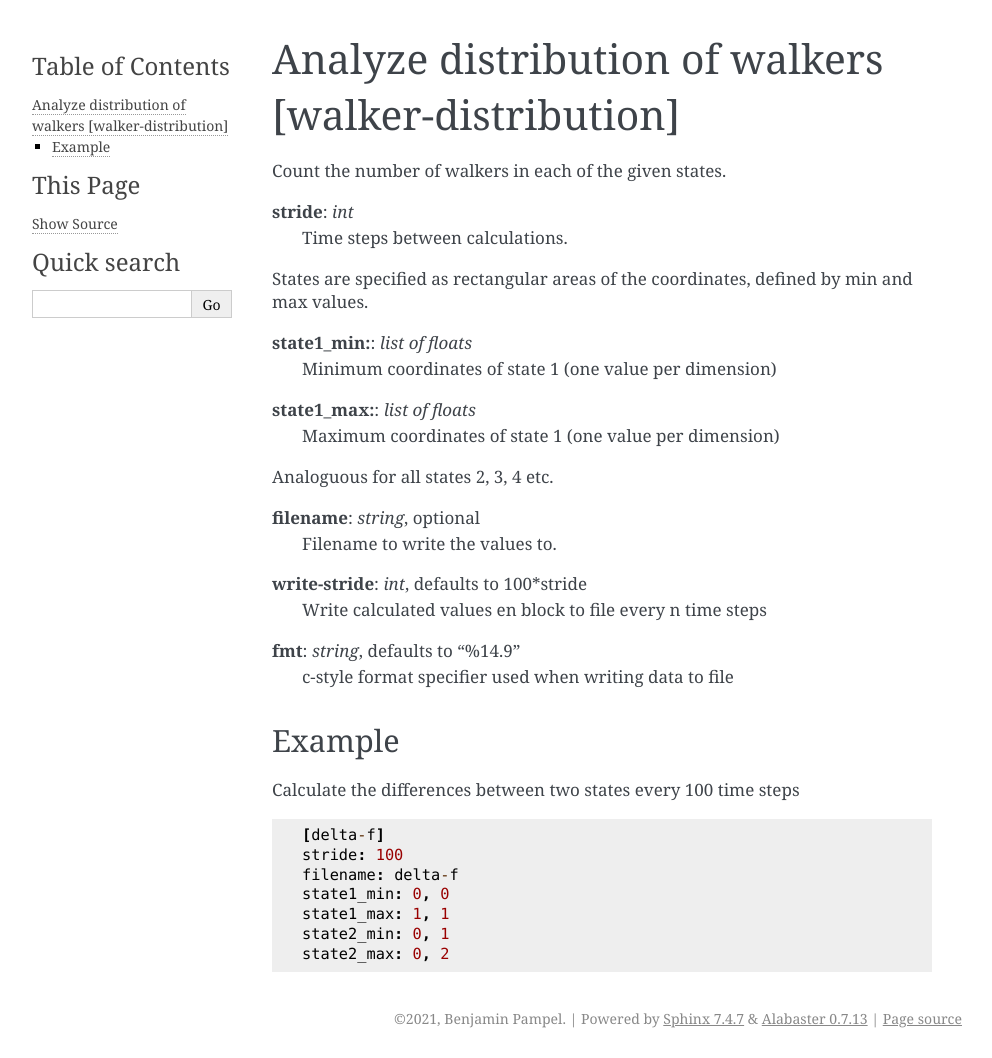
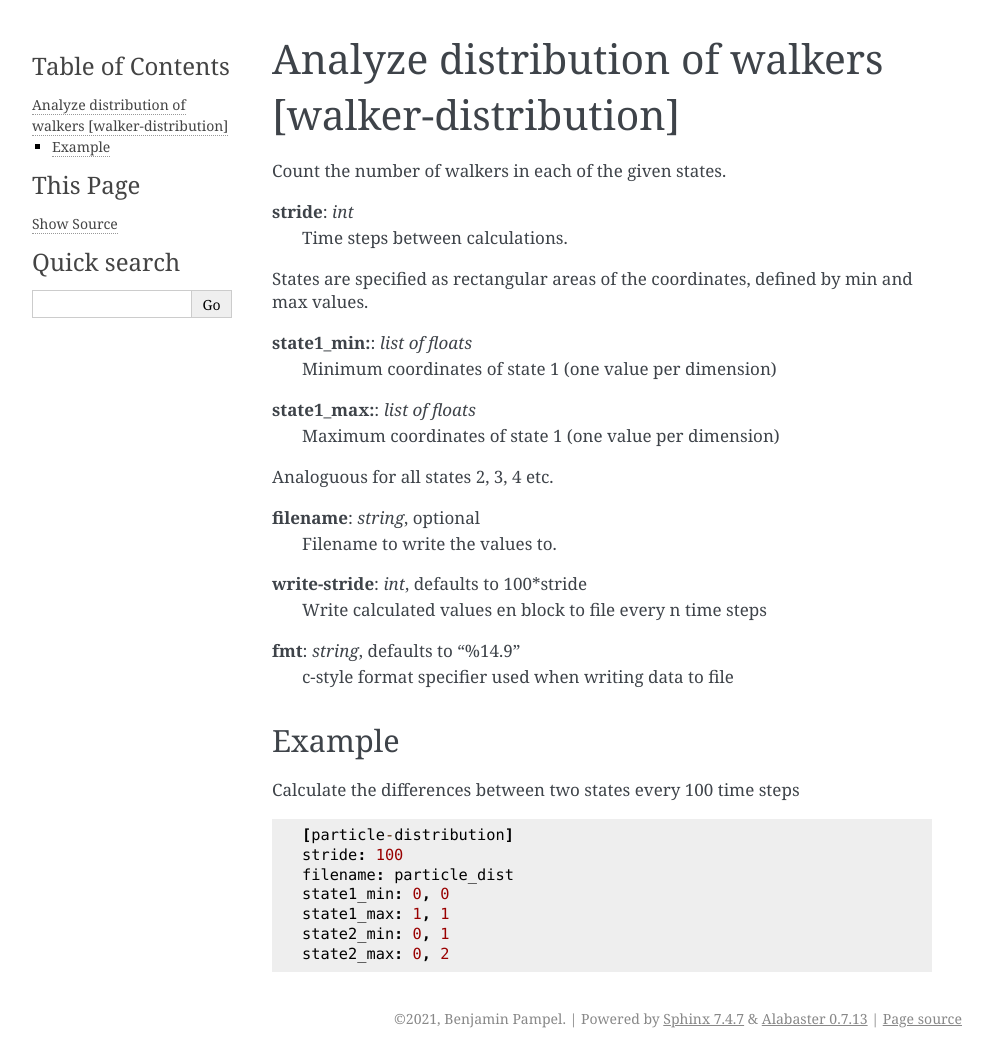
Before and after one commit to bpampel/bdld, a Sphinx documentation site: the page built from docs/particle-distribution.rst, in a window 1280 px wide. Shown: the whole page, without its empty margins (148-1140 px from the left). Built offline with Sphinx 7.4.7, drawn with Linux system fonts in a browser that asks for light colours.

Commit message:
Update example in doc

```diff
--- a/docs/particle-distribution.rst
+++ b/docs/particle-distribution.rst
@@ -35,9 +35,9 @@ Example
 Calculate the differences between two states every 100 time steps
 ::
 
-  [delta-f]
+  [particle-distribution]
   stride: 100
-  filename: delta-f
+  filename: particle_dist
   state1_min: 0, 0
   state1_max: 1, 1
   state2_min: 0, 1
```
